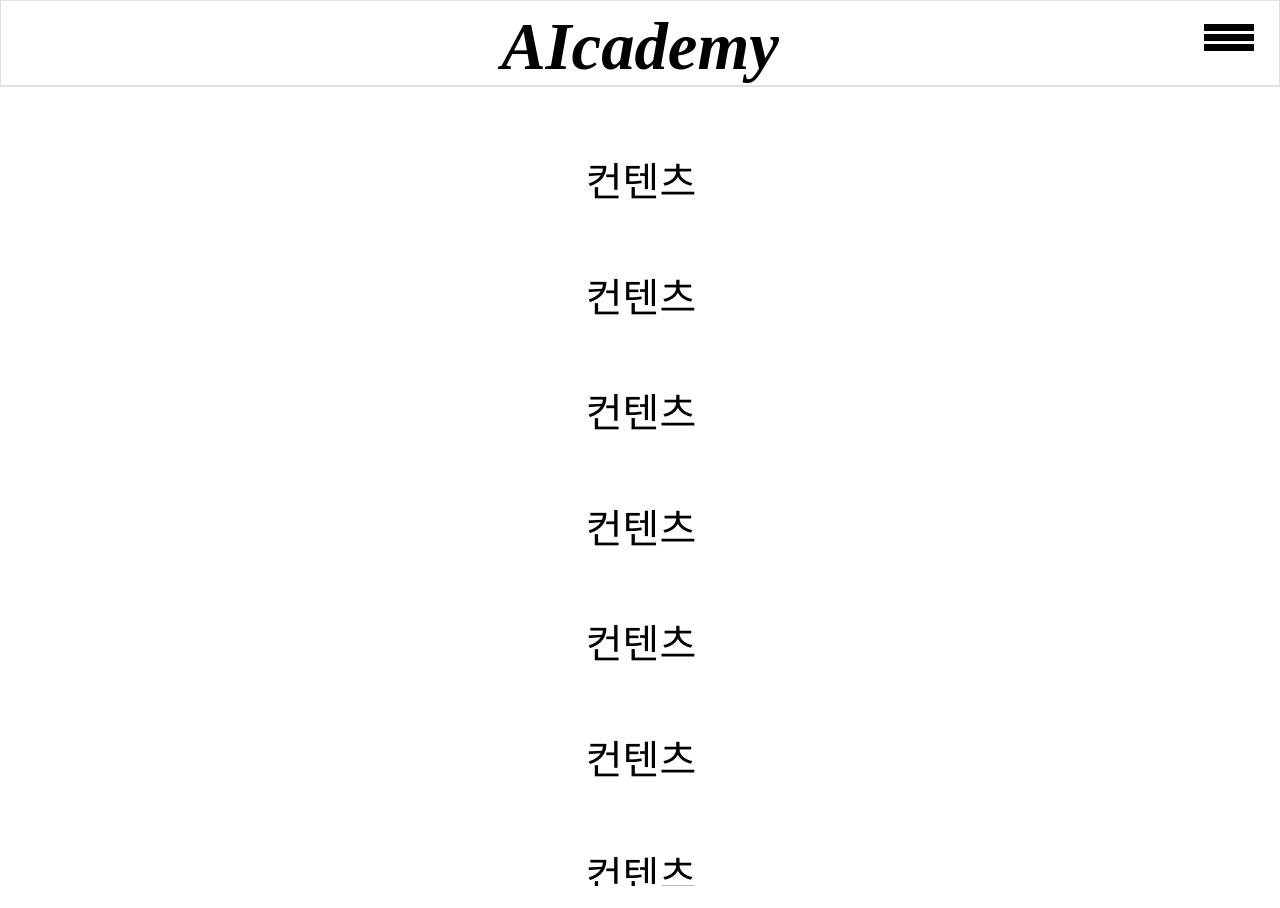
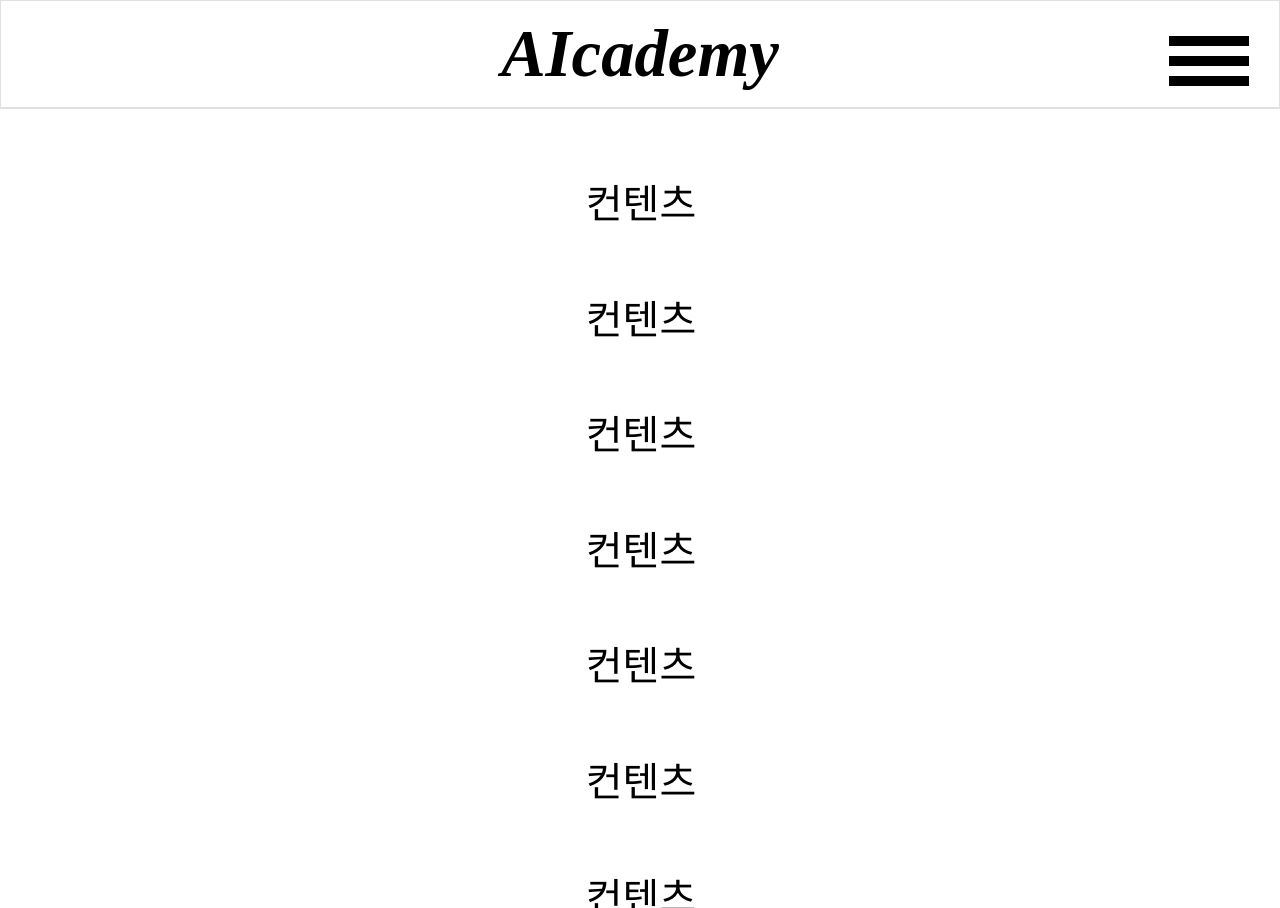
Before and after one commit to lsw3014/AIcademy, a plain HTML site: page gpt/gpt_1.html in a window 1280 px wide. Before the commit the page ends 886 px from the top, so only its background shows below. Drawn offline with nearby package versions, Linux system fonts and the light colour scheme.

Commit message:
Add files via upload

```diff
--- a/document.css
+++ b/document.css
@@ -17,7 +17,7 @@ a{
 }
 .head{
   width:100%;
-  height:17%;
+  height:10%;
   border-bottom:1px solid #e1e1e1;
   position:relative;
 }
@@ -26,7 +26,8 @@ a{
   font-size:50pt;
   font-style:italic;
   font-weight:800;
-  padding-top:8px;
+  margin-top: 15px;
+  margin-bottom: 15px;
 }
 .body{
   height:100%;
@@ -56,18 +57,18 @@ a{
   cursor:pointer;
 }
 .burgur{
-right: 25px;
-top: 33px;
+right: 30px;
+top: 40px;
 position: absolute;
-width: 50px;
-height: 7px;
+width: 80px;
+height: 10px;
 background: #000000;
 }
 .burgur .top-line{
-width: 50px;
-height: 7px;
+width: 80px;
+height: 10px;
 background-color: #000000;
-bottom: -10px;
+bottom: -20px;
 content: '';
 position: absolute;
 right: 0;
@@ -76,10 +77,10 @@ transition: transform .3s;
 
 }
 .burgur .bot-line {
-width: 50px;
-height: 7px;
+width: 80px;
+height: 10px;
 background-color: #000000;
-top: -10px;
+top: -20px;
 content: '';
 position: absolute;
 right: 0;
@@ -127,7 +128,7 @@ transform: translateY(-5px) rotate(-135deg);
 .slide ul li{
   display:inline-block;
   width:100%;
-  height: 12%;
+  height: 15%;
   font-size: 32pt;
   padding:10px;
   border-bottom:1px solid #e1e1e1;
```
